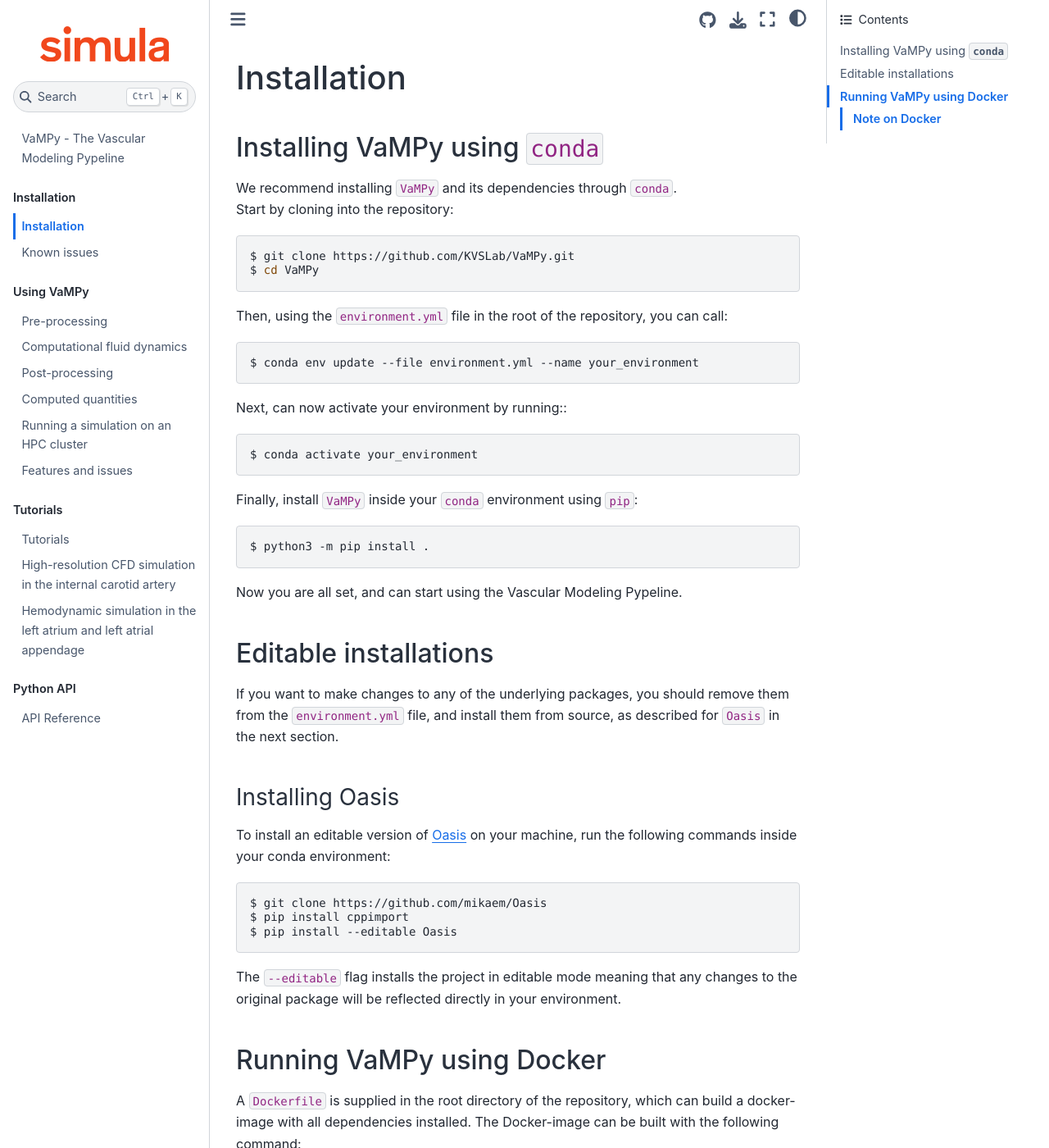
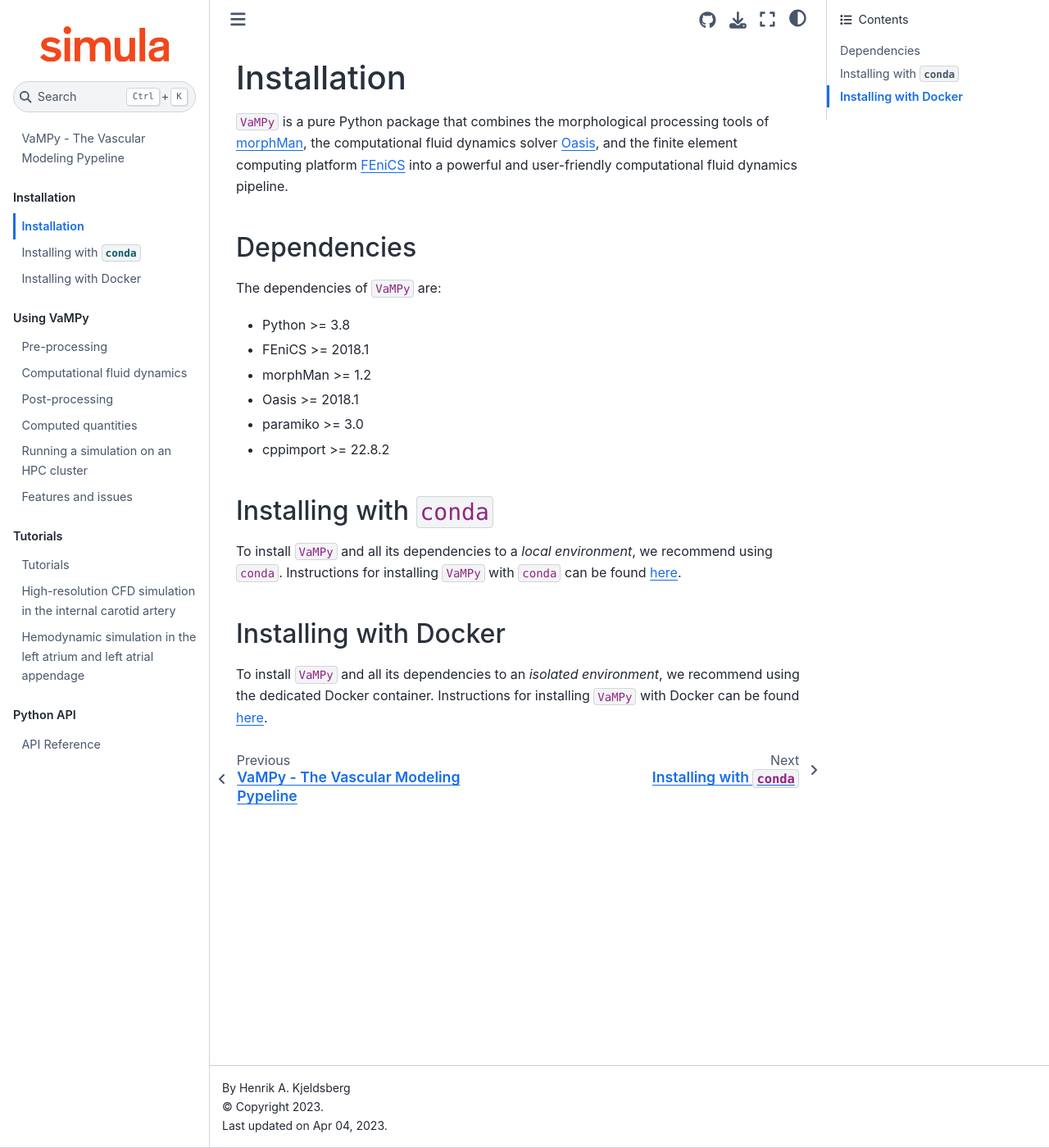
Before and after one commit to KVSlab/VaMPy, a Jupyter Book: the page built from docs/installation.md, in a window 1280 px wide and 1400 px high. Shown: the whole window at 82% size. Built offline with Jupyter Book 1.0.4 settings and Sphinx 7.4.7 and the Sphinx Book theme 1.1.4, drawn with Linux system fonts in a browser that asks for light colours; some of the changed text lies outside the part shown.

Commit message:
Update documentation with conda and docker installation pages

````diff
--- a/docs/_toc.yml
+++ b/docs/_toc.yml
@@ -8,7 +8,8 @@
   - caption: Installation
     chapters:
       - file: installation
-      - file: issues
+      - file: conda
+      - file: docker
 
   - caption: Using VaMPy
     chapters:
--- /dev/null
+++ b/docs/conda.md
@@ -0,0 +1,76 @@
+(install:conda)=
+
+# Installing with `conda`
+
+Using `conda` for installing `VaMPy` allows you to easily manage dependencies and keep them isolated from your system's
+existing libraries. We recommend this option for developers who want to contribute to the software, but requires
+installation of all the dependencies.
+
+## Prerequisites
+
+- The `conda` package manager must be installed on your computer. It can be installed
+  through [Anaconda](https://www.anaconda.com/) or [Miniconda](https://docs.conda.io/en/latest/miniconda.html).
+
+(install:linux)=
+
+## Installation on Linux or macOS
+
+### Step 1:  Clone the `VaMPy` repository
+
+Start by downloading and navigating to the root directory of `VaMPy` with the following command in your terminal:
+
+``` console
+$ git clone https://github.com/KVSLab/VaMPy.git
+$ cd VaMPy
+```
+
+### Step 2:  Create a `conda` environment
+
+Once you have installed `conda`, create a new environment for `VaMPy` with all its dependencies using the following
+command in your terminal:
+
+``` console
+$ conda env update --file environment.yml --name your_environment
+```
+
+### Step 3: Activate the `conda` environment
+
+After the configuration of the `conda` environment is finished, activate the newly created environment by running the
+following command:
+
+``` console
+$ conda activate your_environment
+```
+
+### Step 4: Install `VaMPy` inside the `conda` environment using `pip`
+
+Finally, you can install the `VaMPy` package inside your environment using `pip`:
+
+```
+$ python3 -m pip install .
+```
+
+### Step 5: Verify the installation
+
+You can verify that `VaMPy` installed correctly by running the tests using the following command:
+
+``` console
+$ python3 -m pytest tests
+```
+
+## Installation on Windows
+
+We recommend Windows users to use [Windows Subsystem for Linux](https://learn.microsoft.com/en-us/windows/wsl/install)
+and follow the [Linux](install:linux) instructions, or use [Docker](install:docker).
+
+## Editable installation of VaMPy
+
+If you want to make changes to any of the scripts included in `VaMPy`, you can install an editable version on your
+machine by supplying the `--editable` flag:
+
+```
+$ python3 -m pip install --editable .
+```
+
+The `--editable` flag installs the project in editable mode meaning that any changes to the original package will be
+reflected directly in your environment.
--- /dev/null
+++ b/docs/docker.md
@@ -0,0 +1,52 @@
+(install:docker)=
+
+# Installing with Docker
+
+Installing `VaMPy` through Docker may be a good choice if you want to work in an isolated environment that doesn't
+interfere with your system's existing libraries or dependencies. Our Docker image contains `VaMPy` with its
+dependencies, and can be run on any operating system that supports Docker. The image is built to support the AMD64
+architecture, making it compatible with most modern CPUs.
+
+## Prerequisites
+
+- [Docker](https://docs.docker.com/get-docker/) must be installed on your system.
+
+## Step 1: Pull the Docker image
+
+You can pull the Docker image for the latest `VaMPy` package from its
+official [GitHub container registry](https://github.com/KVSlab/VaMPy/pkgs/container/vampy) using the following command:
+
+``` console
+$ docker pull ghcr.io/kvslab/vampy:latest
+```
+
+## Step 2: Run the Docker container
+
+After pulling the Docker image, you can run the container using the following command:
+
+``` console
+$ docker run -it ghcr.io/kvslab/vampy:latest
+```
+
+## Step 3: Verify the installation
+
+You can verify that `VaMPy` installed correctly by running the tests using the following command:
+
+``` console
+$ python3 -m pytest tests
+```
+
+## Building our own docker image
+
+Instead of pulling the Docker image for `VaMPy` from GitHub, you can build it yourself using the provided `Dockerfile`.
+The Dockerfile can be found in the `docker` folder located in the root of the project repository.
+
+To build the Docker image, open a terminal window and navigate to the `docker` folder of the project. Then, execute the
+following command:
+
+``` console
+docker build -t vampy .
+```
+
+This command will use the instructions in the `Dockerfile` to create a Docker image with the name `vampy`. Once the
+Docker image is built, you can run a container from it using the `docker run` command.
--- a/docs/installation.md
+++ b/docs/installation.md
@@ -1,83 +1,28 @@
 # Installation
 
-## Installing VaMPy using `conda`
+`VaMPy` is a pure Python package that combines the morphological processing tools of
+[morphMan](https://github.com/KVSlab/morphMan), the computational fluid dynamics
+solver [Oasis](https://github.com/mikaem/Oasis), and the finite element computing
+platform [FEniCS](https://fenicsproject.org/) into a powerful and user-friendly computational fluid dynamics pipeline.
 
-We recommend installing `VaMPy` and its dependencies through `conda`.
-Start by cloning into the repository:
+## Dependencies
 
-``` console
-$ git clone https://github.com/KVSLab/VaMPy.git
-$ cd VaMPy
-```
+The dependencies of `VaMPy` are:
 
-Then, using the ``environment.yml`` file in the root of the repository, you can call:
+* Python >= 3.8
+* FEniCS >= 2018.1
+* morphMan >= 1.2
+* Oasis >= 2018.1
+* paramiko >= 3.0
+* cppimport >= 22.8.2
 
-``` console
-$ conda env update --file environment.yml --name your_environment
-```
+## Installing with `conda`
 
-Next, can now activate your environment by running::
+To install `VaMPy` and all its dependencies to a *local environment*, we recommend using `conda`.
+Instructions for installing `VaMPy`
+with `conda` can be found [here](install:conda).
 
-``` console
-$ conda activate your_environment
-```
+## Installing with Docker
 
-Finally, install `VaMPy` inside your `conda` environment using `pip`:
-
-``` console
-$ python3 -m pip install .
-```
-
-Now you are all set, and can start using the Vascular Modeling Pypeline.
-
-## Editable installations
-
-If you want to make changes to any of the underlying packages, you should remove them from the `environment.yml` file,
-and install them from source, as described for `Oasis` in the next section.
-
-### Installing Oasis
-
-To install an editable version of [Oasis](https://github.com/mikaem/Oasis) on your machine, run the following commands
-inside your conda environment:
-
-``` console
-$ git clone https://github.com/mikaem/Oasis
-$ pip install cppimport
-$ pip install --editable Oasis
-```
-
-The ``--editable`` flag installs the project in editable mode meaning that any changes to the original package will be
-reflected directly in your environment.
-
-## Running VaMPy using Docker
-
-A `Dockerfile` is supplied in the root directory of the repository, which can build a docker-image with all dependencies
-installed. The Docker-image can be built with the following command:
-
-``` console
-$ docker build -t name_of_image -f docker/Dockerfile .
-```
-
-A Docker-container can then be started with the following command:
-
-``` console
-$ docker run -ti --network=host -e DISPLAY=$DISPLAY -v /tmp/.X11-unix:/tmp/.X11-unix -v $(pwd):/root/shared -w /root/shared --rm --shm-size=512m name_of_image
-```
-
-To run the VaMPy GUI, you need to call:
-
-``` console
-$ xhost +local:root
-```
-
-on your system before running the scripts.
-
-### Note on Docker
-
-Remember to call:
-
-``` console
-xhost -local:root
-```
-
-on the host system when you are done running the Docker container.
+To install `VaMPy` and all its dependencies to an *isolated environment*, we recommend using the dedicated Docker
+container. Instructions for installing `VaMPy` with Docker can be found [here](install:docker).
````
